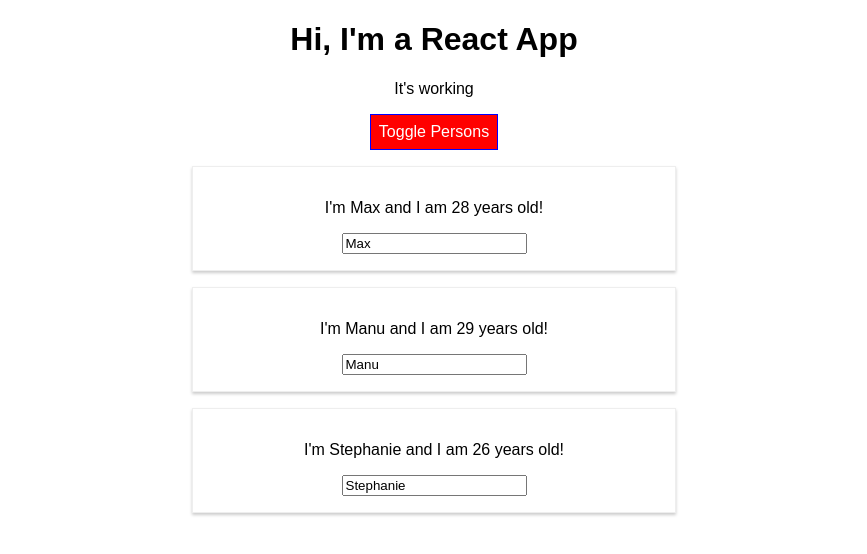
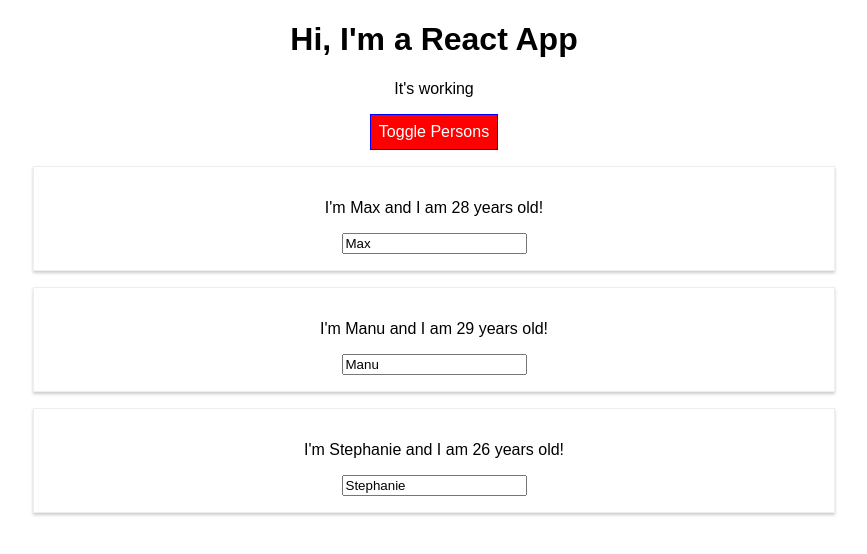
Before and after one commit to keyspress/react-complete-guide-intro-project, a React (Create React App) app: page / in a window 1280 px wide. Both pictures are taken after a click on the button "Toggle Persons". Shown: the top 554 px of the page, without its empty margins (206-1073 px from the left). Built offline with nearby package versions, Linux system fonts and the light colour scheme.

Commit message:
cleaning changes to run eject

```diff
--- a/src/App.js
+++ b/src/App.js
@@ -1,5 +1,4 @@
 import React, { Component } from 'react';
-import Radium, { StyleRoot } from 'radium';
 import './App.css';
 import Person from './Person/Person';
 
@@ -52,11 +51,7 @@
       font: 'inherit',
       border: '1px solid blue',
       padding: '8px',
-      cursor: 'pointer',
-      ':hover': {
-        backgroundColor: 'lightgreen',
-        color: 'black'
-      }
+      cursor: 'pointer'
     };
 
     let persons = null;
@@ -77,10 +72,7 @@
       );
 
       style.backgroundColor = 'red';
-      style[':hover'] = {
-        backgroundColor: 'salmon',
-        color: 'black'
-      }
+
     }
 
     const classes = [];
@@ -92,7 +84,6 @@
     }
 
     return (
-      <StyleRoot>
         <div className="App">
           <h1>Hi, I'm a React App</h1>
           <p className={classes.join(' ')}>It's working</p>
@@ -101,10 +92,9 @@
             onClick={this.togglePersonsHandler}>Toggle Persons</button>
           {persons}
         </div>
-      </StyleRoot>
     );
     // return React.createElement('div', {className: 'App'}, React.createElement('h1', ))
   }
 }
 
-export default Radium(App);
+export default App;
--- a/src/Person/Person.js
+++ b/src/Person/Person.js
@@ -1,16 +1,9 @@
 import React from 'react';
-import Radium from 'radium';
 import './Person.css';
 
 const person = (props) => {
-  const style = {
-    '@media (min-width: 500px)': {
-      width: '450px'
-    }
-  };
-
   return (
-    <div className='Person' style={style}>
+    <div className='Person'>
       <p onClick={props.click}>I'm {props.name} and I am {props.age} years old!</p>
       <p>{props.children}</p>
       <input type='text' onChange={props.changed} value={props.name} />
@@ -19,4 +12,4 @@
 
 }
 
-export default Radium(person);
+export default person;
```
